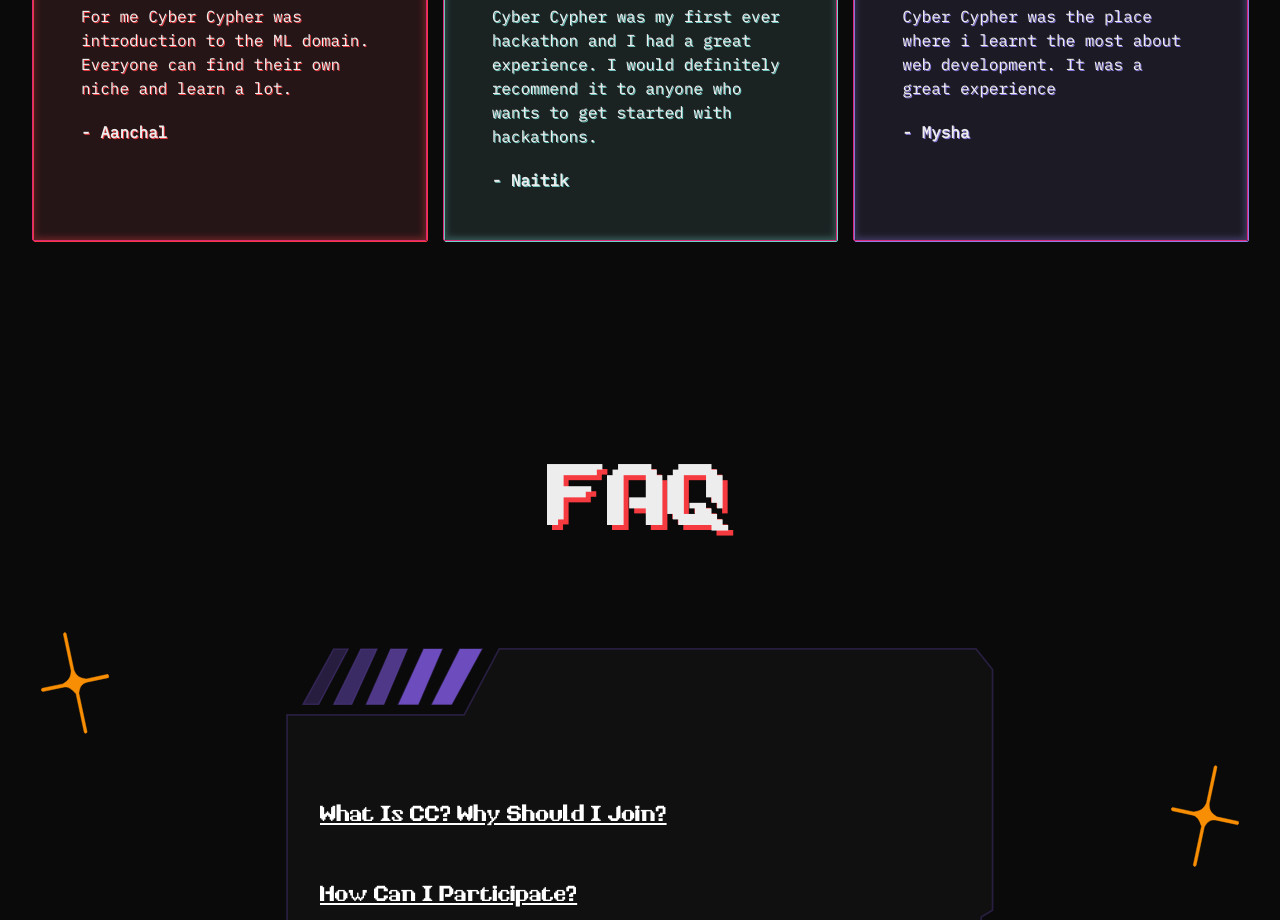
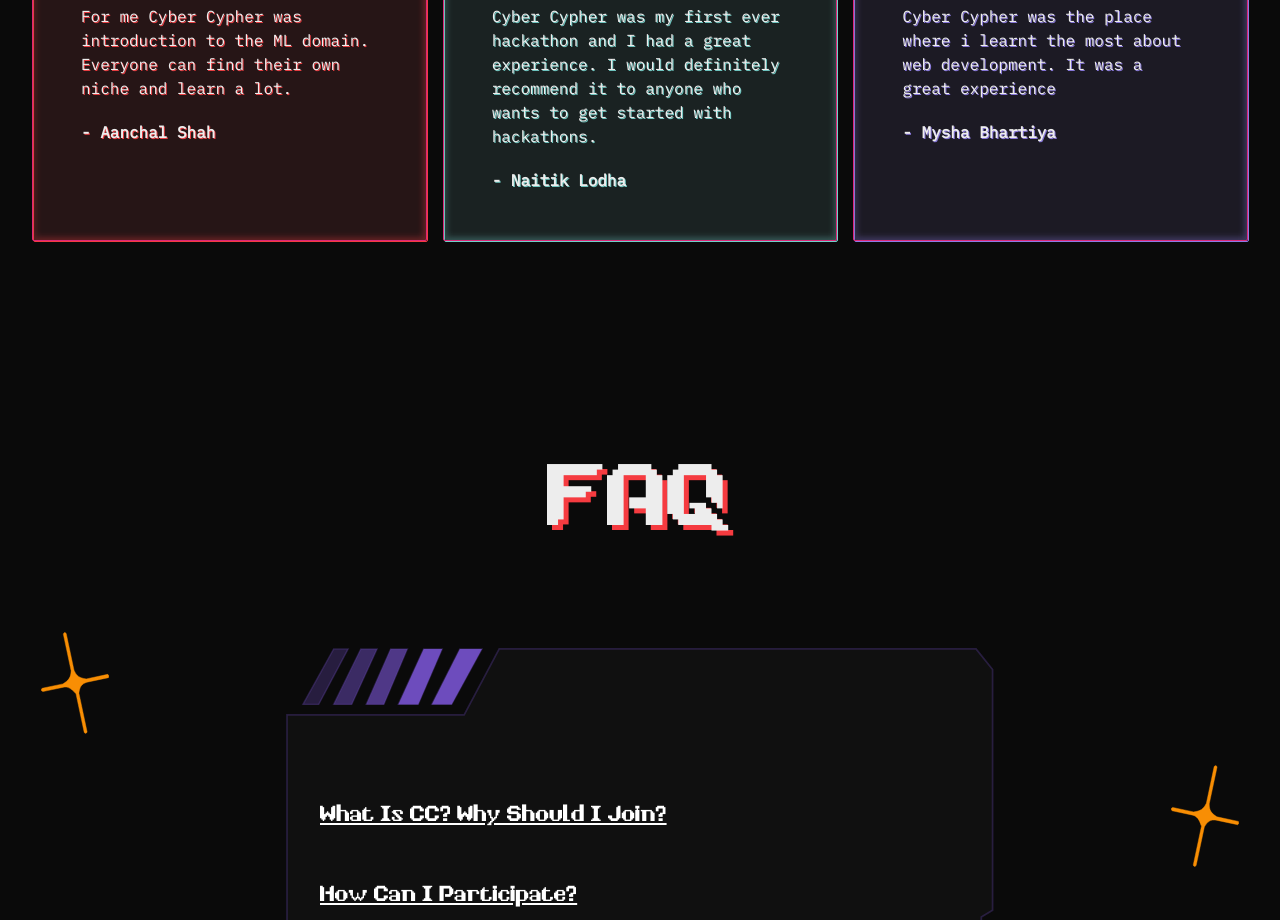
Before and after one commit to taqneeq/CC-4.0, a Next.js app: page / in a window 1280 px wide. Shown: the part 2860-3780 px from the top of the page. Built offline with nearby package versions, Linux system fonts and the light colour scheme.

Commit message:
fix: fixed build

```diff
--- a/src/app/components/countdown/index.tsx
+++ b/src/app/components/countdown/index.tsx
@@ -2,8 +2,6 @@
 import React, { useState, useEffect } from 'react';
 import Image from 'next/image';
 import Countdown from './Countdown.svg';
-import { section } from 'framer-motion/client';
-
 const CountdownTimer = () => {
   const targetDate = new Date('2025-02-14');
 
--- a/src/app/page.tsx
+++ b/src/app/page.tsx
@@ -5,7 +5,6 @@ import Pdomains from "@/app/screens/pdomains";
 import Testimonial from "@/app/screens/testimonial";
 import FAQ from "@/app/screens/faq";
 import Contact from "@/app/screens/contact";
-import Countdown from "./components/countdown";
 
 export default function Home() {
   return (
--- a/src/app/screens/testimonial/index.tsx
+++ b/src/app/screens/testimonial/index.tsx
@@ -36,7 +36,7 @@ export default function Testimonial() {
             find their own niche and learn a lot.
           </blockquote>
           <cite className="not-italic font-bold block font-code">
-            - Aanchal
+            - Aanchal Shah
           </cite>
         </div>
 
@@ -55,7 +55,9 @@ export default function Testimonial() {
             experience. I would definitely recommend it to anyone who wants to
             get started with hackathons.
           </blockquote>
-          <cite className="not-italic font-bold block font-code">- Naitik</cite>
+          <cite className="not-italic font-bold block font-code">
+            - Naitik Lodha
+          </cite>
         </div>
 
         <div
@@ -75,7 +77,9 @@ export default function Testimonial() {
             Cyber Cypher was the place where i learnt the most about web
             development. It was a great experience
           </blockquote>
-          <cite className="not-italic font-bold block font-code">- Mysha</cite>
+          <cite className="not-italic font-bold block font-code">
+            - Mysha Bhartiya
+          </cite>
         </div>
       </div>
     </section>
```
